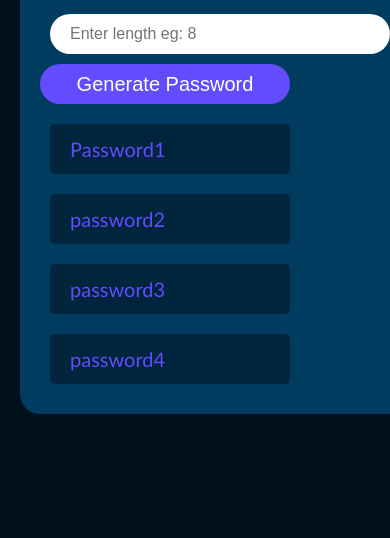
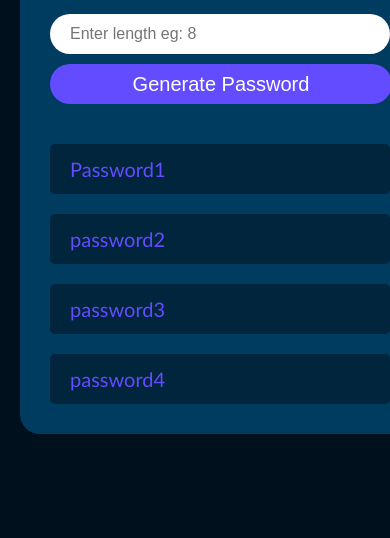
Before and after one commit to Abhijeet-Bhushari/Password-Generator, a plain HTML site: page index.html in a window 390 px wide. Shown: the part 306-844 px from the top of the page. Drawn offline with Linux system fonts and the light colour scheme.

Commit message:
made the page responsive

```diff
--- a/index.html
+++ b/index.html
@@ -10,16 +10,16 @@
 <body>
     <div class="container">
         <div class="heading">NEVER USE INSECURE <br> <span class="heading-2">PASSWORDS AGAIN</span></div>
-        <form action="">
+        <form>
             <input type="number" placeholder="Enter length eg: 8" required class="input">
-            <button id="generate">Generate Password</button>
+            <button id="generate" type="submit" onclick="generate()">Generate Password</button>
+        </form>
             <div class="generated-passwords">
-                <div class="pass">Password1</div>
-                <div class="pass">password2</div>
-                <div class="pass">password3</div>
-                <div class="pass">password4</div>
+                <div class="pass" id="pass1">Password1</div>
+                <div class="pass" id="pass2">password2</div>
+                <div class="pass" id="pass3">password3</div>
+                <div class="pass" id="pass4">password4</div>
             </div>
-        </form>
     </div>
 </body>
 </html>
--- a/index.js
+++ b/index.js
@@ -0,0 +1,4 @@
+function generate(){
+    let len = document.querySelector('.input');
+    console.log(len);
+}
--- a/style.css
+++ b/style.css
@@ -69,3 +69,22 @@ html,body{
     line-height: 50px;
     background-color: rgb(0, 37, 60);
 }
+
+@media screen and (max-width: 500px){
+    .heading{
+        text-align:center;
+    }
+
+    #generate{
+        margin: 0 10px;
+        width: 95%;
+    }
+
+    .generated-passwords{
+        margin-top: 30px;
+    }
+
+    .pass{
+        width: 100%;
+    }
+}
```
